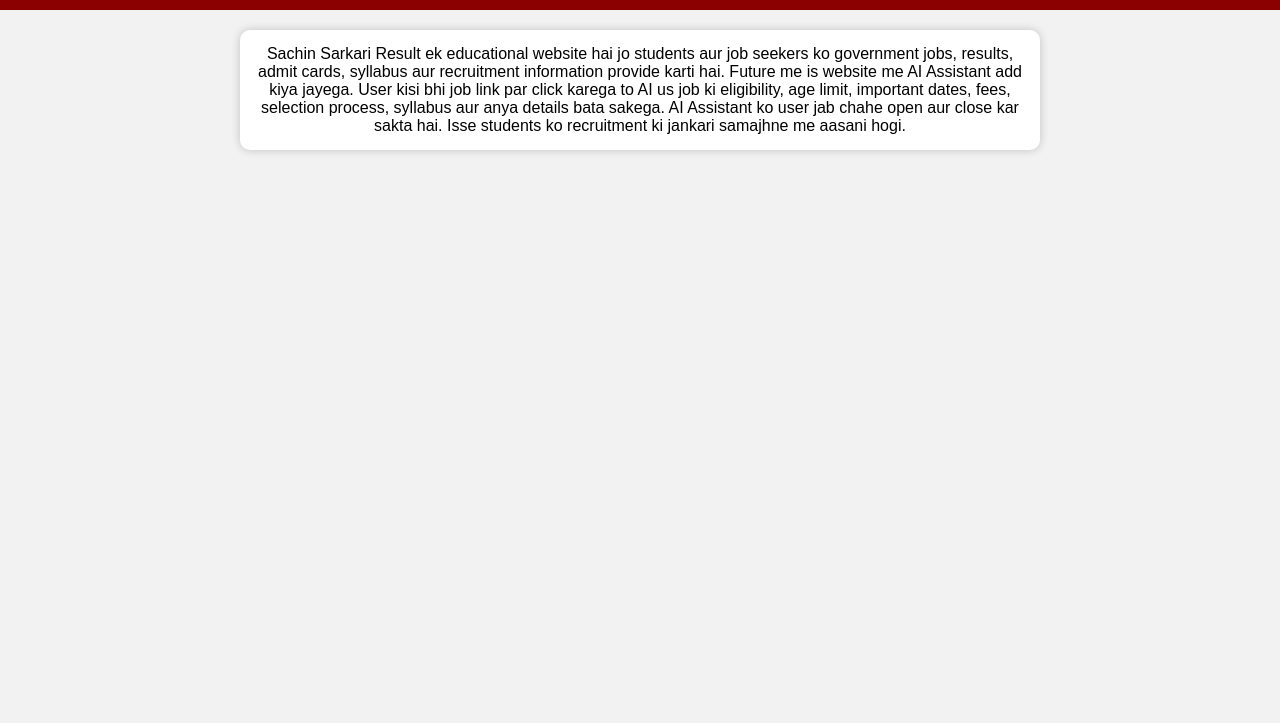
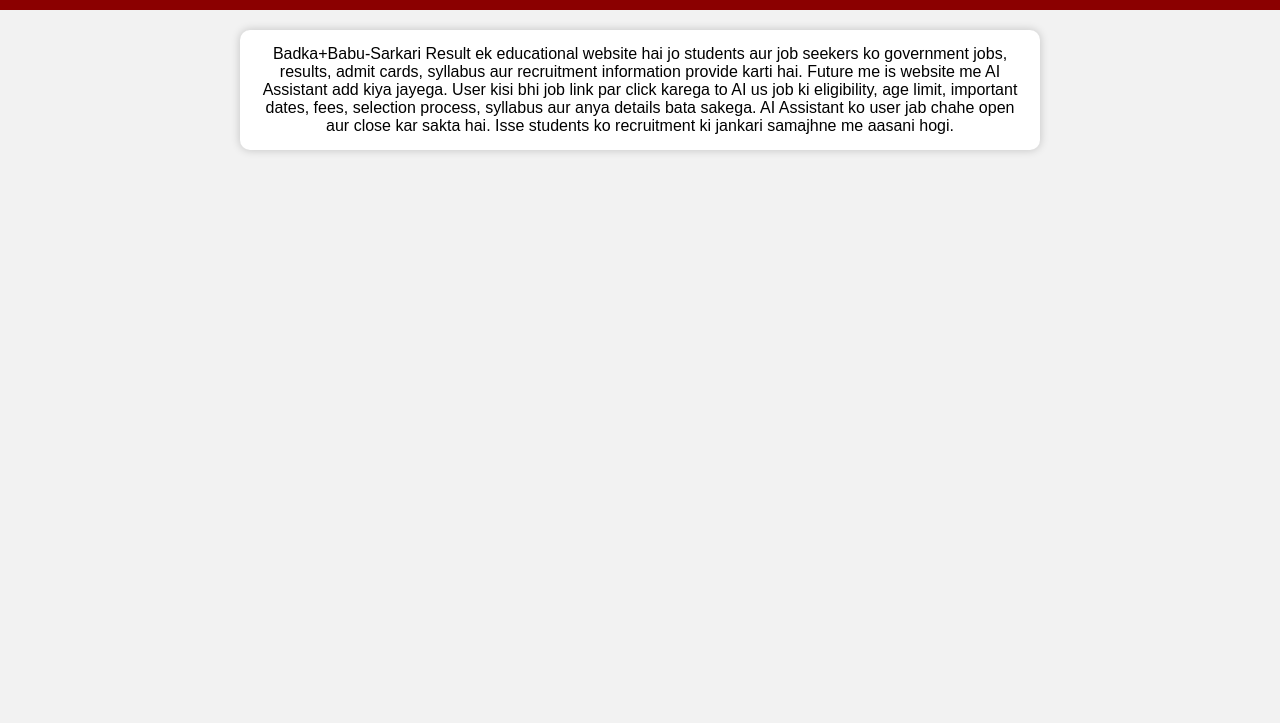
Before and after one commit to sachinmaurya800507-hue/Polytechnic-Diploma-students-for, a plain HTML site: page about.html in a window 1280 px wide. Shown: the part 77-800 px from the top of the page. Drawn offline with Linux system fonts and the light colour scheme.

Commit message:
Update about.html

```diff
--- a/about.html
+++ b/about.html
@@ -17,7 +17,7 @@
 <div class="box" style="width:800px;max-width:90%;">
 <p>
 
-Sachin Sarkari Result ek educational website hai jo students aur job seekers ko government jobs, results, admit cards, syllabus aur recruitment information provide karti hai.
+Badka+Babu-Sarkari Result ek educational website hai jo students aur job seekers ko government jobs, results, admit cards, syllabus aur recruitment information provide karti hai.
 
 Future me is website me AI Assistant add kiya jayega. User kisi bhi job link par click karega to AI us job ki eligibility, age limit, important dates, fees, selection process, syllabus aur anya details bata sakega.
 
```
